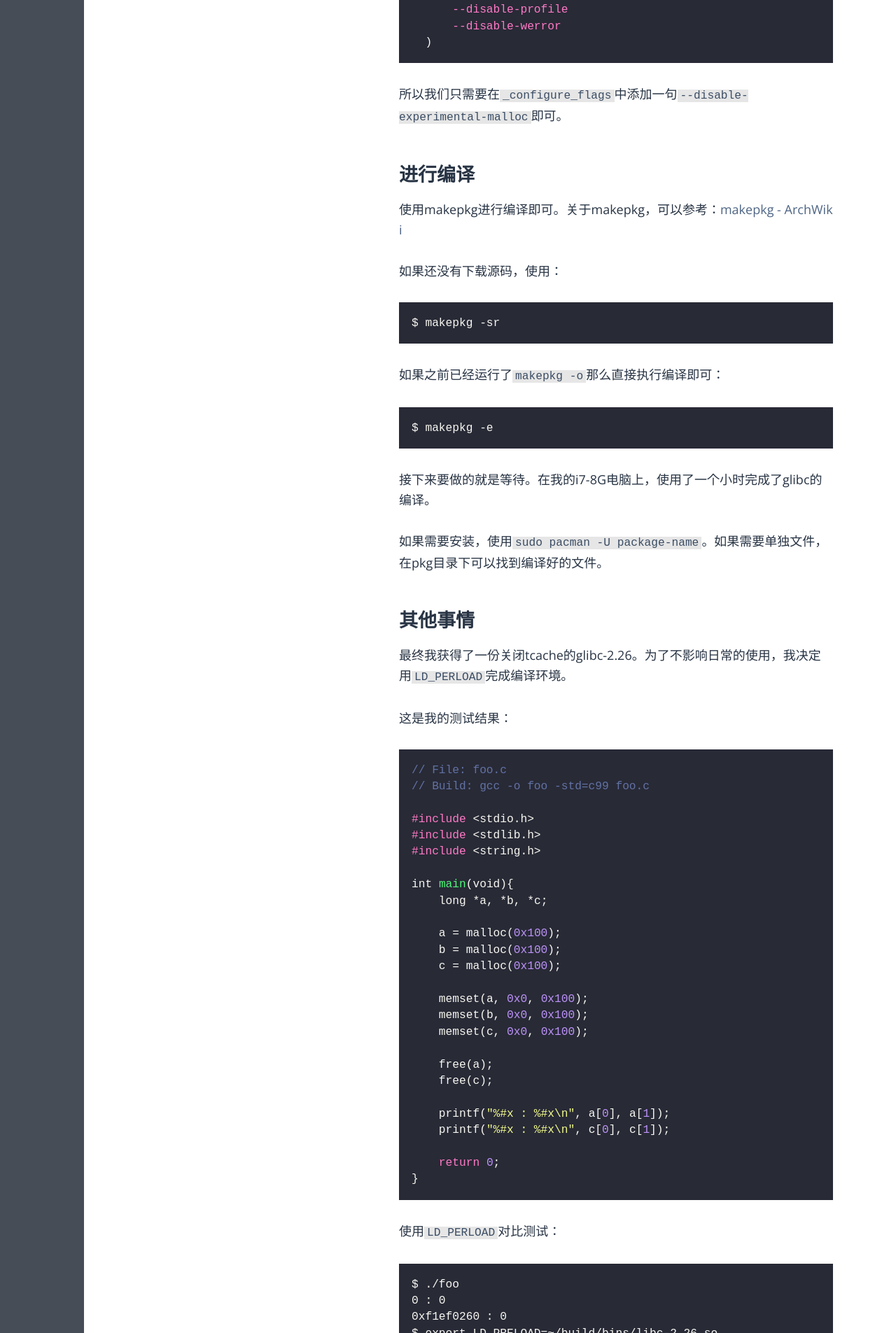
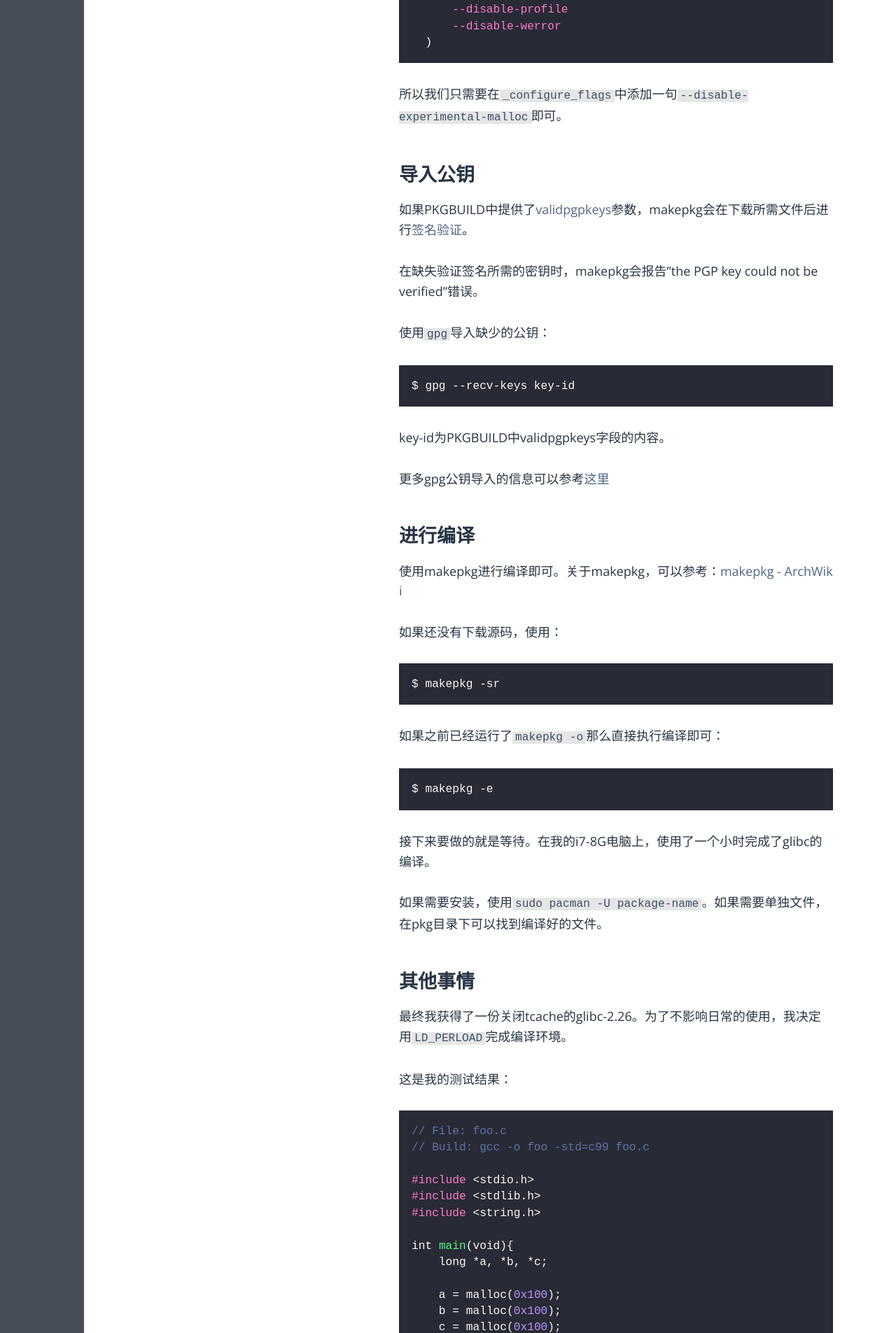
Before and after one commit to irisu-white/irisu-white.github.io, a Jekyll site: the page built from _posts/CS/2018-04-17-build-glibc-in-archlinux.md, in a window 1280 px wide. Shown: the part 2652-4557 px from the top of the page at 70% size. Built offline with Jekyll 4.4.1, drawn with Linux system fonts in a browser that asks for light colours; some web fonts are replaced; some of the changed text lies outside the part shown.

Commit message:
update pgp key import

````diff
--- a/_posts/CS/2018-04-17-build-glibc-in-archlinux.md
+++ b/_posts/CS/2018-04-17-build-glibc-in-archlinux.md
@@ -95,6 +95,22 @@ build() {
 
 所以我们只需要在`_configure_flags`中添加一句`--disable-experimental-malloc`即可。
 
+## 导入公钥
+
+如果PKGBUILD中提供了[validpgpkeys][7]参数，makepkg会在下载所需文件后进行[签名验证][8]。
+
+在缺失验证签名所需的密钥时，makepkg会报告"the PGP key could not be verified"错误。
+
+使用`gpg`导入缺少的公钥：
+
+```
+$ gpg --recv-keys key-id
+```
+
+key-id为PKGBUILD中validpgpkeys字段的内容。
+
+更多gpg公钥导入的信息可以参考[这里][9]
+
 ## 进行编译
 
 使用makepkg进行编译即可。关于makepkg，可以参考：[makepkg - ArchWiki][5]
````
Also changed, not shown: other parts of _posts/CS/2018-04-17-build-glibc-in-archlinux.md (+3 -0 lines).
